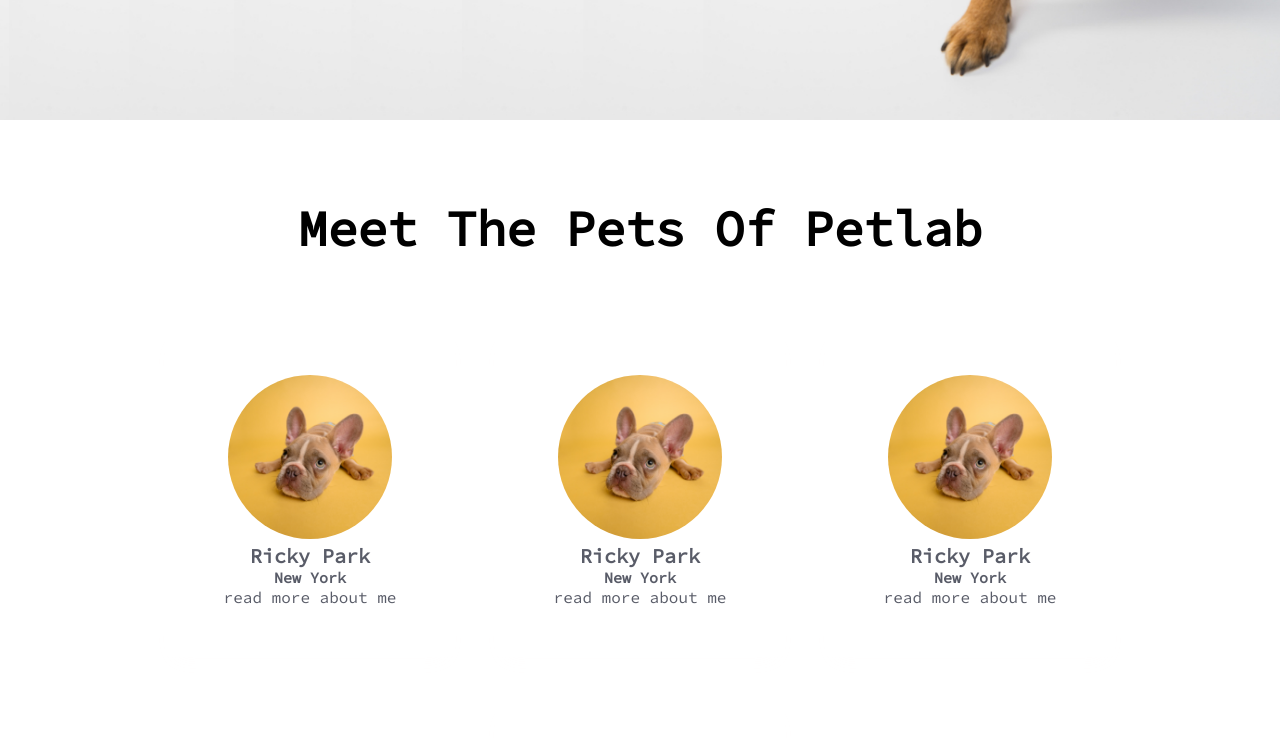
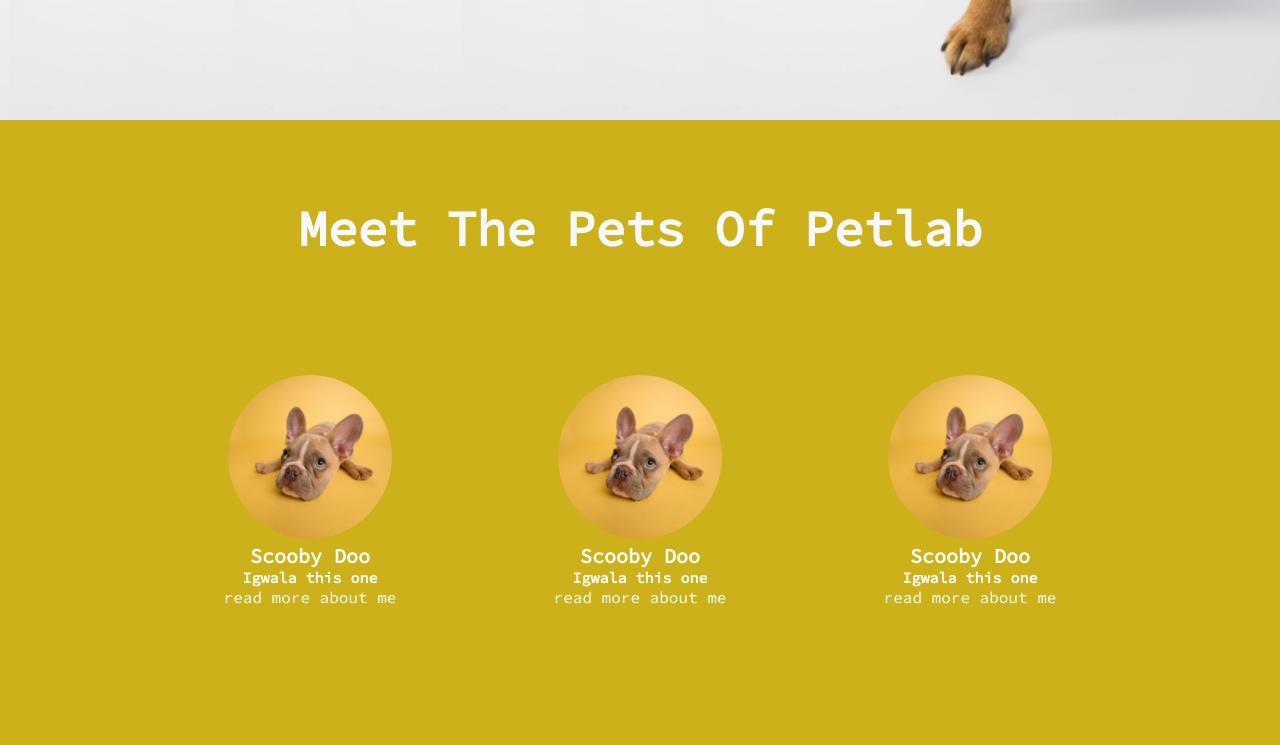
Before and after one commit to lsmucassi/nextjs-dado, a Next.js app: page /about in a window 1280 px wide. Shown: the part 680-1425 px from the top of the page. Built offline with nearby package versions, Linux system fonts and the light colour scheme.

Commit message:
layout: card - colors

```diff
--- a/components/Card.js
+++ b/components/Card.js
@@ -7,8 +7,8 @@
 
             <div className={styles.card_container}>
                 <Image className={styles.round} src="/images/profiles/pp-1.jpg" alt="user" width="164" height="164"/>
-                <h3>Ricky Park</h3>
-                <h6>New York</h6>
+                <h3>Scooby Doo</h3>
+                <h6>Igwala this one</h6>
                 <a href="">read more about me</a>
             </div>
 
--- a/components/Footer.js
+++ b/components/Footer.js
@@ -11,7 +11,7 @@
                 rel="noopener noreferrer"
                 >
                 Powered by{' '}
-                <Image src="/images/favicon.ico" alt="Vercel Logo" className={styles.logo} width="64" height="64" />
+                <Image src="/images/favicon.ico" alt="dogo logo" className={styles.logo} width="64" height="64" />
                 </a>
             </footer>
         </>
--- a/pages/about.js
+++ b/pages/about.js
@@ -5,9 +5,9 @@
     return(
         <>
             <Head>
-                    <title>About dogo | hoof hoof</title>
-                    <link rel="icon" href="/images/favicon.ico" />
-                </Head>
+                <title>About dogo | hoof hoof</title>
+                <link rel="icon" href="/images/favicon.ico" />
+            </Head>
             <Layout />
 
         </>
--- a/styles/Home.module.css
+++ b/styles/Home.module.css
@@ -87,13 +87,14 @@
   flex-direction: column;
   justify-content: center;
   align-items: center;
+  background-color: rgb(204, 177, 26);
 }
 /* CARD */
 .card_container {
-	background-color: #fff;
+	background-color: rgb(204, 177, 26);
 	border-radius: 5px;
-	box-shadow: 0px 10px 20px -10px rgba(255, 254, 254, 0.945);
-	color: #595c68;
+	/* box-shadow: 0px 10px 20px -10px rgba(255, 254, 254, 0.945); */
+	color: #ffffff;
 	padding: 50px;
 	width: 290px;
 	max-width: 100%;
@@ -102,10 +103,10 @@
 }
 
 .card_container:hover{
-	background-color: rgb(92, 107, 141);
+	background-color: rgb(246, 247, 250);
 	border-radius: 5px;
-	box-shadow: 0px 10px 20px -10px rgba(255, 254, 254, 0.945);
-	color: #fff;
+	box-shadow: 0px 10px 20px -10px rgba(134, 131, 131, 0.945);
+	color: rgb(54, 49, 49);
 	padding: 50px;
 	width: 290px;
 	max-width: 100%;
@@ -150,6 +151,11 @@
 
 .title a {
   color: #0070f3;
+  text-decoration: none;
+}
+
+.main h4 {
+  color: #f6f9fc;
   text-decoration: none;
 }
 
```
